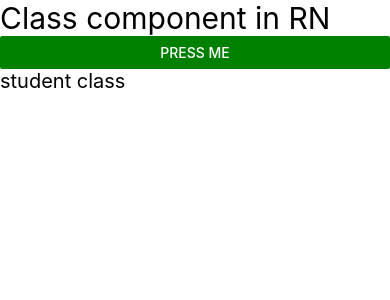
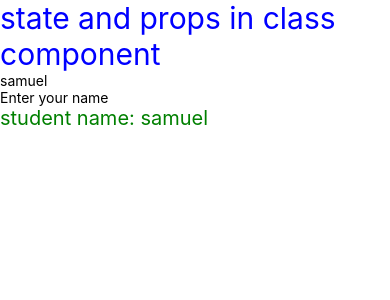
Before and after one commit to itsmegarvin/Firstapp, a React Native app: screen / in a window 390 px wide. Shown: the top 300 px of the page. Built offline with nearby package versions, Linux system fonts and the light colour scheme.

Commit message:
state and props in class component in app.js

```diff
--- a/App.js
+++ b/App.js
@@ -1,42 +1,53 @@
 import React from "react";
-import { Text, View, Button } from "react-native";
+import { Text, View, Button,TextInput } from "react-native";
+import { Colors } from "react-native/Libraries/NewAppScreen";
 
 class App extends React.Component {
-  fruit = () => {
-    console.warn("apple");
-  };
+  constructor(){
+    super();
+    this.state={
+      name:"samuel",
+    }
+  }
 
-  render() {
-    return (
+  updateName(val){
+    this.setState({name:val})
+  }
+
+    render(){
+    return(
       <View>
-        <Text style={{ fontSize: 30 }}>Class component in RN</Text>
-        <Button
-          title="press me"
-          color="green"
-          onPress={() => this.fruit()}
-        ></Button>
-        <Student />
+          <Text style={{fontSize:30, color:'blue'}}>state and props in class component</Text>
+          <Text>{this.state.name}</Text>
+          <TextInput
+              placeholder="Enter your name"
+              onChangeText={(text)=>this.updateName(text)}
+          />
+          <Student name={this.state.name}
+          />
       </View>
+
     );
   }
+
 }
 
 class Student extends React.Component {
-  render() {
-    return <Text style={{ fontSize: 20 }}>student class</Text>;
+  render(){
+    // console.warn(this.props)
+    return(
+      <Text style={{fontSize:20, color:'green'}}>student name: {this.props.name}</Text>
+
+    );
   }
+
 }
 
 export default App;
 
 /*
->why class component ?
- -sometimes we may have to deal with the application that were developed many years ago. that means which used class component. so for that also we have to get the Prior knowledge about the class component.
-> it is just like the class in OOP programming language with inheriting the properties of react using the keyword extend.
-
->we cant use const let for the varible in class component
->why render used?
-  - basically class does not return anything but if functions does. so there is function kept inside that class that returns something. that function is nothing but render(){}
+>for state in class component we need constructor.
+>super keyword is used to call the costructor of the  parent class.
 
 
 
```
